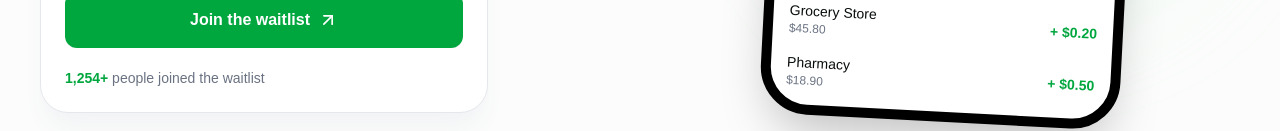
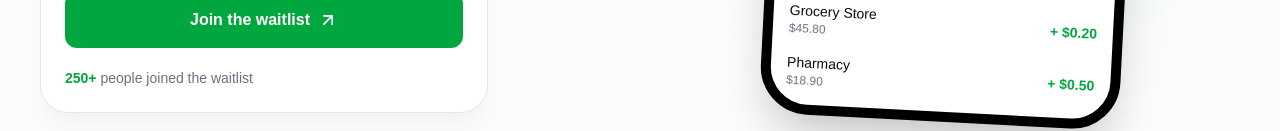
Before and after one commit to XxKaramxX/hassaleh-waitlist, a Next.js app: page / in a window 1280 px wide. Shown: the part 714-845 px from the top of the page. Built offline with nearby package versions, Linux system fonts and the light colour scheme; no server answers; the database is empty.

Commit message:
Update page.tsx

```diff
--- a/app/page.tsx
+++ b/app/page.tsx
@@ -1,6 +1,6 @@
 "use client";
 
-import { useState } from "react";
+import { useEffect, useState } from "react";
 import SiteNavbar from "@/components/SiteNavbar";
 import { motion } from "framer-motion";
 import {
@@ -174,13 +174,30 @@ function Navbar() {
 }
 
 function WaitlistCard() {
+  const BASE_WAITLIST_COUNT = 250;
+
   const [fullName, setFullName] = useState("");
   const [email, setEmail] = useState("");
   const [country, setCountry] = useState("");
+  const [waitlistCount, setWaitlistCount] = useState(BASE_WAITLIST_COUNT);
   const [status, setStatus] = useState<"idle" | "loading" | "success" | "error">(
     "idle"
   );
   const [message, setMessage] = useState("");
+
+  useEffect(() => {
+    async function fetchWaitlistCount() {
+      const { count, error } = await supabase
+        .from("waitlist")
+        .select("*", { count: "exact", head: true });
+
+      if (!error && typeof count === "number") {
+        setWaitlistCount(BASE_WAITLIST_COUNT + count);
+      }
+    }
+
+    fetchWaitlistCount();
+  }, []);
 
   async function handleSubmit(event: React.FormEvent<HTMLFormElement>) {
     event.preventDefault();
@@ -219,6 +236,7 @@ function WaitlistCard() {
     setFullName("");
     setEmail("");
     setCountry("");
+    setWaitlistCount((currentCount) => currentCount + 1);
   }
 
   if (status === "success") {
@@ -242,6 +260,13 @@ function WaitlistCard() {
         <div className="mt-6 rounded-2xl bg-green-50 p-4 text-sm font-medium text-green-700">
           Your spot has been saved successfully.
         </div>
+
+        <p className="mt-5 text-sm text-gray-500">
+          <span className="font-semibold text-green-600">
+            {waitlistCount.toLocaleString()}+
+          </span>{" "}
+          people joined the waitlist
+        </p>
 
         <button
           type="button"
@@ -310,8 +335,10 @@ function WaitlistCard() {
       ) : null}
 
       <p className="mt-5 text-sm text-gray-500">
-        <span className="font-semibold text-green-600">1,254+</span> people
-        joined the waitlist
+        <span className="font-semibold text-green-600">
+          {waitlistCount.toLocaleString()}+
+        </span>{" "}
+        people joined the waitlist
       </p>
     </form>
   );
```
